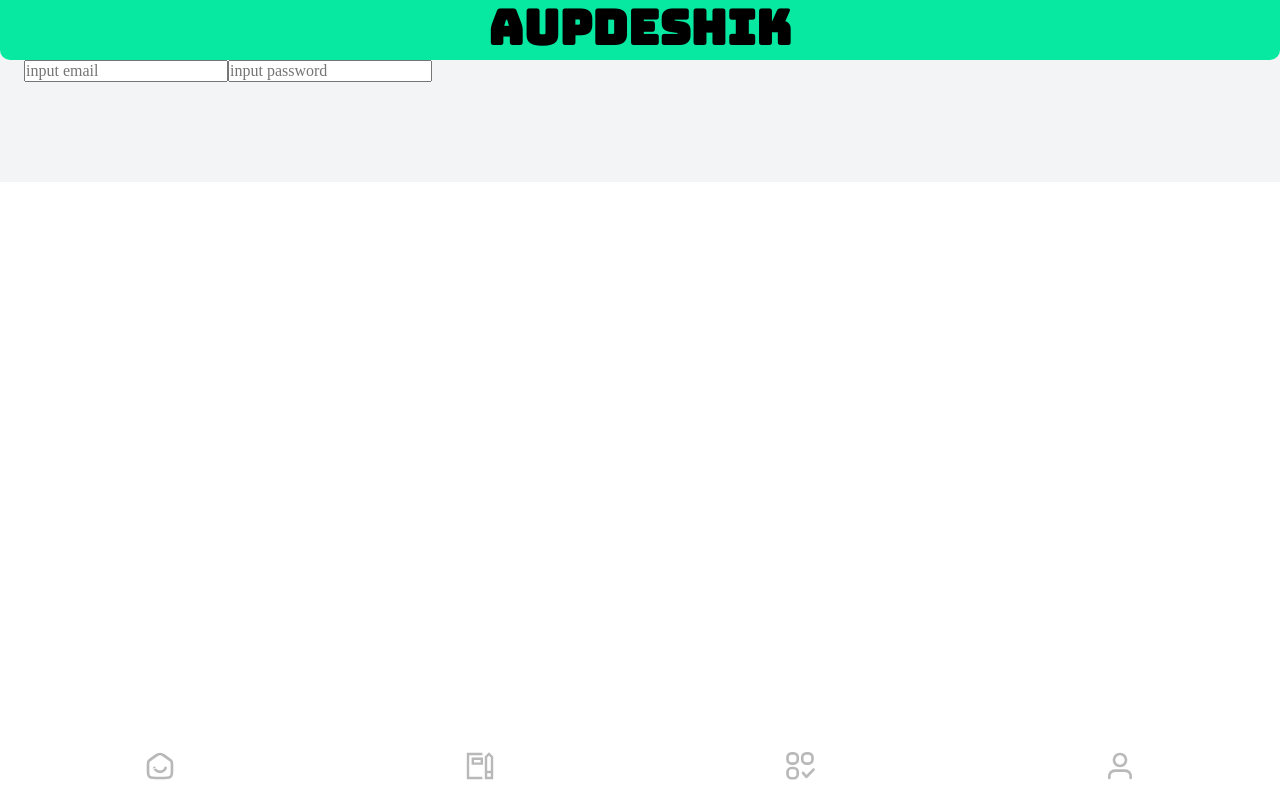
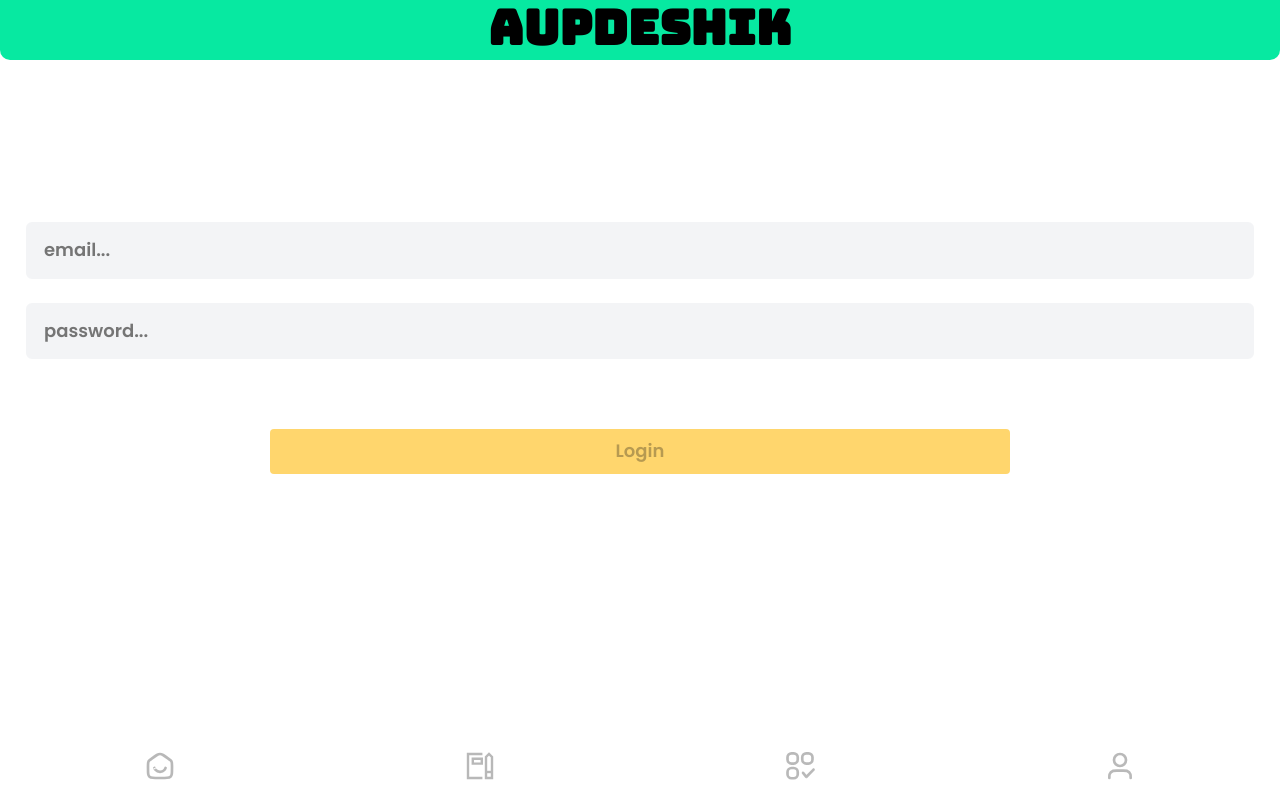
Before and after one commit to AnkitTomar2312/final-new, a React (Create React App) app in the folder client/: page /login in a window 1280 px wide. Built offline with nearby package versions, Linux system fonts and the light colour scheme.

Commit message:
copied the style in the login page

```diff
--- a/client/src/pages/login/index.js
+++ b/client/src/pages/login/index.js
@@ -1,4 +1,4 @@
-import React, { useState } from "react";
+import React, { useEffect, useState } from "react";
 import { useNavigate } from "react-router-dom";
 import HomeLayout from "../../layout/HomeLayout/HomeLayout";
 import Splash from "../../components/splash/splash";
@@ -6,9 +6,33 @@ import Splash from "../../components/splash/splash";
 const Login = () => {
   const navigate = useNavigate();
   const [loading, setLoading] = useState(false);
+  const [email, setEmail] = useState("");
+  const [password, setPassword] = useState("");
+  const [allFieldsFilled, setAllFieldsFilled] = useState(true);
   // setTimeout(() => {
   //   setLoading(false);
   // }, 2000);
+  useEffect(() => {
+    if (email && password) {
+      setAllFieldsFilled(false);
+    }
+  });
+
+  const sendData = async () => {
+    let result = await fetch("http://localhost:5000/login", {
+      method: "post",
+      body: JSON.stringify({ email, password }),
+      headers: {
+        "Content-Type": "application/json",
+      },
+    });
+    result = await result.json();
+    if (result) {
+      alert("successfull");
+    } else {
+      alert("not succesfull");
+    }
+  };
   return (
     <HomeLayout>
       {loading ? (
@@ -17,13 +41,103 @@ const Login = () => {
         <section
           style={{
             padding: "60px 24px 100px 24px",
-            backgroundColor: "#f3f4f6",
             height: "auto",
             width: "100%",
           }}
         >
-          <input type="text" placeholder="input email" />
-          <input type="passwrord" placeholder="input password" />
+          <div
+            style={{
+              marginTop: "20vh",
+              justifyContent: "center",
+              alignItem: "center",
+              width: "100%",
+              display: "flex",
+              flexDirection: "column",
+              gap: "20px",
+            }}
+          >
+            <input
+              style={{
+                padding: "18px",
+                fontSize: "18px",
+                fontWeight: "600",
+                fontFamily: "Poppins",
+                border: "2px solid #fff",
+                padding: "18px",
+                transition: "border-color 0.3s ease",
+                outline: "none",
+                borderRadius: "8px",
+                background: "#f3f4f6",
+              }}
+              type="text"
+              placeholder="email..."
+              value={email}
+              onChange={(e) => setEmail(e.target.value)}
+              onFocus={(e) => (e.target.style.borderColor = "#007bff")}
+              onBlur={(e) => (e.target.style.borderColor = "#fff")}
+            />
+            <input
+              style={{
+                padding: "18px",
+                fontSize: "18px",
+                fontWeight: "600",
+                fontFamily: "Poppins",
+                border: "2px solid #fff",
+                padding: "18px",
+                transition: "border-color 0.3s ease",
+                outline: "none",
+                borderRadius: "8px",
+                background: "#f3f4f6",
+              }}
+              type="passwrord"
+              placeholder="password..."
+              value={password}
+              onChange={(e) => setPassword(e.target.value)}
+              onFocus={(e) => (e.target.style.borderColor = "#007bff")}
+              onBlur={(e) => (e.target.style.borderColor = "#fff")}
+            />
+            <div
+              style={{
+                display: "flex",
+                justifyContent: "center",
+                alignItems: "center",
+                marginTop: "48px",
+              }}
+            >
+              <button
+                style={
+                  password && email !== ""
+                    ? {
+                        background: "#07e9a1",
+                        width: "60%",
+                        padding: "12px ",
+                        borderRadius: "4px",
+                        border: "0",
+                        fontSize: "18px",
+                        fontWeight: "600",
+                        fontFamily: "Poppins",
+                        color: "#fff",
+                      }
+                    : {
+                        background: "#ffd66d",
+                        width: "60%",
+                        padding: "12px ",
+                        borderRadius: "4px",
+                        border: "0",
+                        fontSize: "18px",
+                        fontWeight: "600",
+                        fontFamily: "Poppins",
+                      }
+                }
+                onClick={() => {
+                  sendData();
+                }}
+                disabled={allFieldsFilled}
+              >
+                Login
+              </button>
+            </div>
+          </div>
         </section>
       )}
     </HomeLayout>
--- a/client/src/pages/login/register.js
+++ b/client/src/pages/login/register.js
@@ -42,7 +42,6 @@ const Login = () => {
         <section
           style={{
             padding: "60px 24px 100px 24px",
-
             height: "auto",
             width: "100%",
           }}
```
Also changed, not shown: 2 other files (tests, documents, lock files or other folders).
